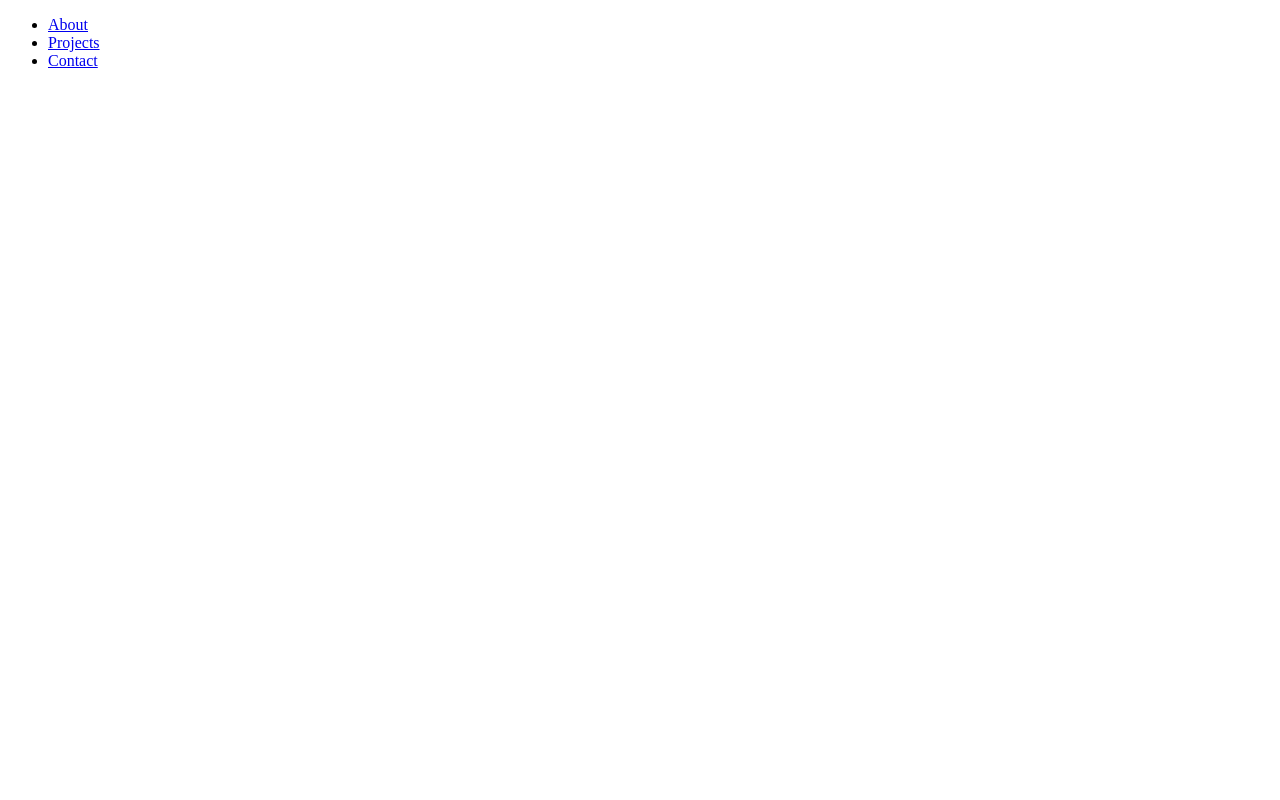
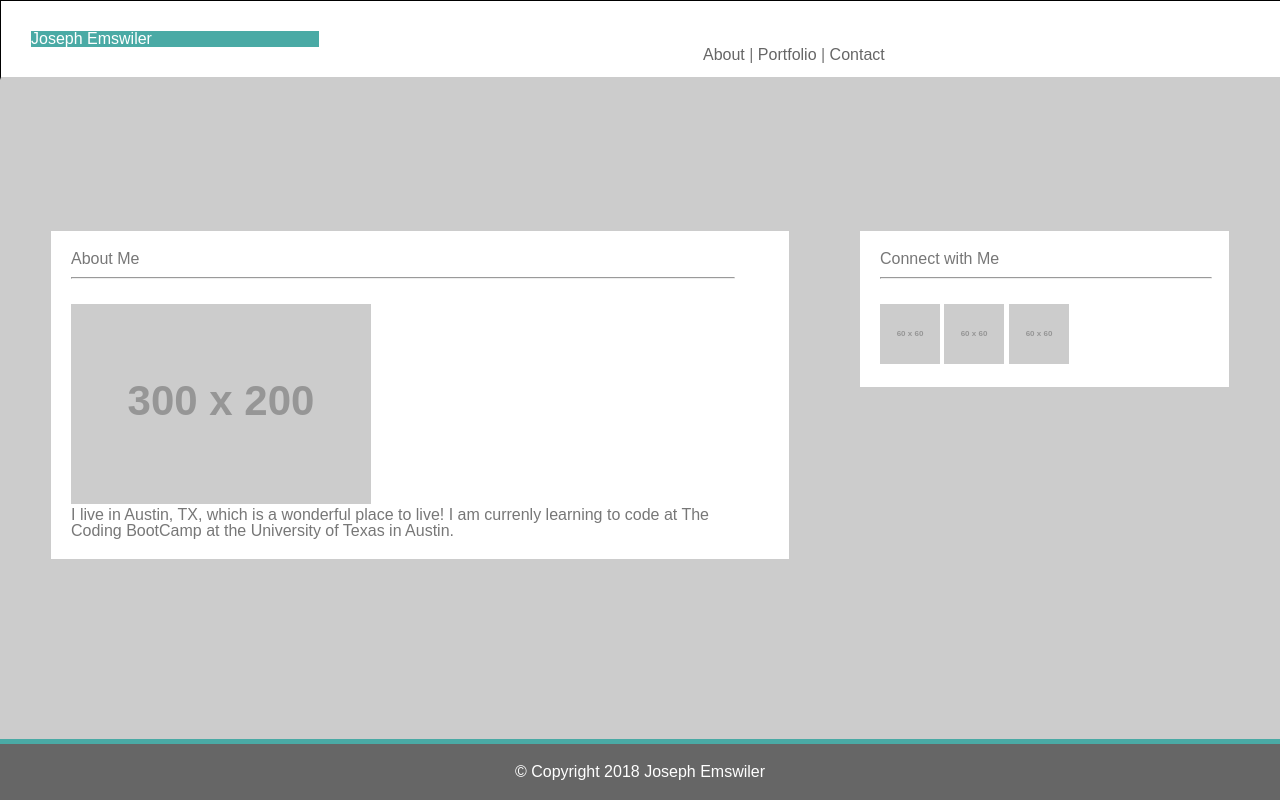
Before and after one commit to josephemswiler/basic-portfolio, a plain HTML site: page index.html in a window 1280 px wide. Drawn offline with Linux system fonts and the light colour scheme; placeholder pictures from the web are drawn by us.

Commit message:
gp-page commit

```diff
--- a/assets/css/style.css
+++ b/assets/css/style.css
@@ -0,0 +1,99 @@
+body {
+    color: #777;
+    font-family: 'Arial', 'Helvetica Neue', Helvetica, sans-serif;
+    background-color: #ccc;
+}
+
+/* header */
+header {
+    background-color: #fff;
+    border: 1px solid #000;
+    top: 0;
+    left: 0;
+    width: 100%;
+    border-bottom: solid 3px #ccc;
+    background-color: #fff;
+}
+
+.header_wrapper {
+    width: 960px;
+    position: relative;
+    height: auto;
+
+    padding: 30px;
+}
+.brand {
+    height: 100%;
+    color: #fff;
+    background-color: #4aaaa5;
+    width: 30%;
+
+}
+
+header a {
+    color: #666;
+    text-decoration: none;
+}
+
+nav {
+    float: right;
+    top: 0;
+    right 0;
+    background-color: #fff;
+    width: 30%;
+}
+
+/*main*/
+.main {
+    margin: 150px 0px 0px 50px;
+
+}
+
+.about {
+    float: left;
+    margin-left: 0px;
+    width: 60%;
+    background-color: #fff;
+    border: 1px solid #ccc;
+}
+
+.contact {
+    float: right;
+    margin-right: 50px;
+    width: 30%;
+    background-color: #fff;
+    border: 1px solid #ccc;
+}
+
+section div {
+    margin: 20px;
+    width: 90%;
+    display: block;
+}
+
+hr {
+    margin: 10px 0px 25px 0px;
+}
+
+h1 {
+    font-family: 'Georgia', Times, 'Times New Roman', serif;
+}
+
+/*footer*/
+footer {
+    text-align: center;
+    border-top: solid 5px #4aaaa5;
+    color: #fff;
+    background-color: #666;
+    padding: 20px 0px 20px 0px;
+    position: absolute;
+    bottom: 0;
+    left: 0;
+    width: 100%;
+}
+/*misc*/
+.clearfix::after {
+    content: "";
+    display: block;
+    clear: both;
+}
--- a/index.html
+++ b/index.html
@@ -1,24 +1,42 @@
 <!doctype html>
 <html>
     <head>
-
+        <link rel="stylesheet" href="assets/css/reset.css">
+        <link rel="stylesheet" href="assets/css/style.css">
     </head>
     <body>
-        <nav>
-            <ul>
-                <li><a href="#">About</a></li>
-                <li><a href="#">Projects</a></li>
-                <li><a href="#">Contact</a></li>
-            </ul>
-        </nav>
         <header>
+            <div class="header_wrapper">
+                <div class="brand">Joseph Emswiler</div>
+                <nav>
+                    <a href="index.html">About</a> |
+                    <a href="portfolio.html">Portfolio</a> |
+                    <a href="contact.html">Contact</a>
+                </nav>
+            </div>
+        </header>
+        <div class="main">
+            <section class="about">
+                <div>
+                    <h2>About Me</h2>
+                    <hr/>
+                    <img src="https://placehold.it/300x200" alt="Photo of author.">
+                    <p>I live in Austin, TX, which is a wonderful place to live! I am currenly learning to code at The Coding BootCamp at the University of Texas in Austin.</p>
+                </div>
+            </section>
+            <section class="contact">
+                <div>
+                    <h3>Connect with Me</h3>
+                    <section><hr/></section>
+                    <img src="https://placehold.it/60x60" alt="GitHub">
+                    <img src="https://placehold.it/60x60" alt="LinkedIn">
+                    <img src="https://placehold.it/60x60" alt="Stack Overflow">
+                </div>
+            </section>
+        </div>
+        <footer>
+            &copy; Copyright 2018 Joseph Emswiler
+        </footer>
 
-        </header>
-        <section>
-
-        </section>
-        <footer>
-
-        </footer>
     </body>
 </html>
--- a/style.css
+++ /dev/null
@@ -1 +0,0 @@
-@import url('https://fonts.googleapis.com/css?family=Lobster|Josefin+Sans|Bungee+Shade');
```
